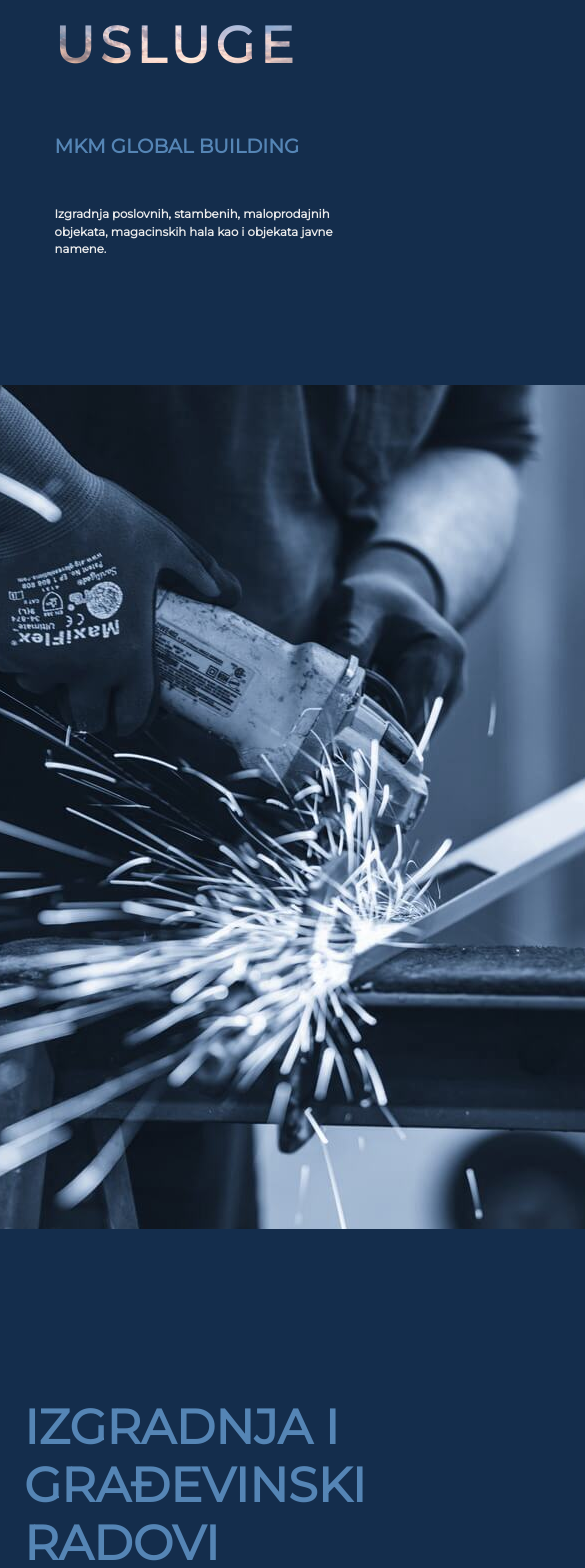
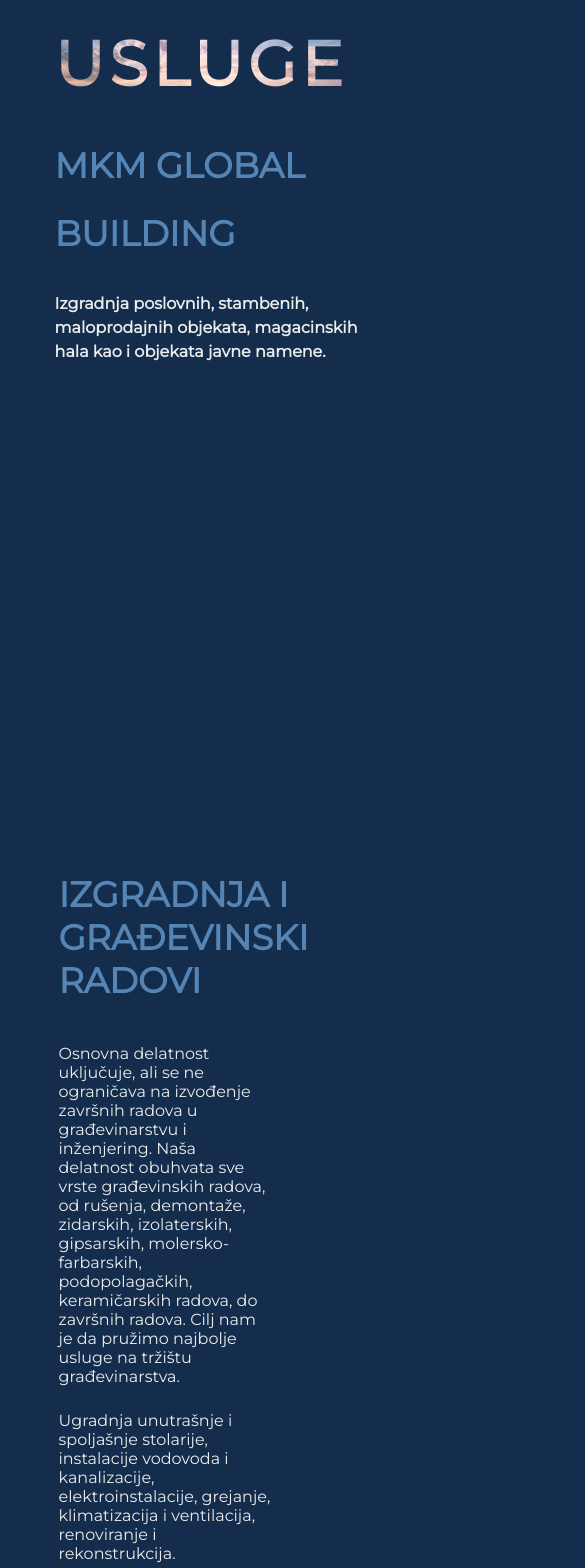
Before and after one commit to ikacar/mkm, a React (Create React App) app: page /usluge in a window 390 px wide. Shown: the part 140-1708 px from the top of the page, 585 px wide, since content can reach past the window. Built offline with nearby package versions, Linux system fonts and the light colour scheme.

Commit message:
responsive init

```diff
--- a/src/components/Projects.js
+++ b/src/components/Projects.js
@@ -31,7 +31,7 @@
                         <h1>Izvođenje zidarskih i armirano betonskih radova</h1>
                         <p>Povrsina 500 m2</p>
                     </div>
-                    <div className="project-heading">Mozzart Bet Smederevo</div>
+                    <div className="project-heading">Mozzart Bet</div>
 
                 </div>
                 <div className="project-container project-left" style={{  backgroundImage: `url(${project2})`}}>
@@ -46,7 +46,7 @@
                         <h1>Izvođenje zidarskih i armirano betonskih radova</h1>
                         <p>Povrsina 500 m2</p>
                     </div>
-                    <div className="project-heading">AERODROM „KONSTANTIN VELIKI“-NIŠ</div>
+                    <div className="project-heading">Aerodrom - NIŠ</div>
 
                 </div>
             </section>
--- a/src/style/mediaqueries.css
+++ b/src/style/mediaqueries.css
@@ -347,8 +347,8 @@
         font-size: 1rem;
     }
 
-    .right-section img{
-        display: none;
+    .right-section-image{
+        /* display: none; */
     }
 
     .landing-left-section{
@@ -372,7 +372,9 @@
         display: none;
     }
 
-
+    .about-us{
+        padding-bottom: 15vh;
+    }
     .about-us h2{
         font-size: 2rem;
     }
@@ -401,4 +403,114 @@
 
     }
 
+    .services-heading{
+        padding-bottom: 4vh;
+    }
+
+    .landing-right-section{
+        padding-top: 0vh;
+    }
+
+    .landing-right-section-heading{
+        padding-bottom: 8vh;
+    }
+
+    .landing-right-section h1{
+        font-size: 16vw;
+        line-height: 8vh;
+    }
+
+    .landing-right-section h2{
+        font-size: 9vw;
+    }
+
+    .landing-right-section p{
+        font-size: 1rem;
+    }
+
+    .landing-right-section-image{
+        display: none;
+    }
+
+    .services-heading{
+        padding-bottom: 4vh;
+    }
+
+    .services h2{
+        font-size: 9vw;
+        font-weight: 900;
+        margin-bottom: 2vh;
+        padding-top: 0vh;
+        padding-bottom: 0vh;
+    }
+
+    .services p{
+        font-size: 1rem;
+        text-align: left;
+        padding-bottom: 4vh;
+        font-weight: 400;
+        padding-bottom: 0vh;
+    }
+
+    .services-list-container{
+
+        display: block;
+        align-items: start;
+        justify-content: start;
+        padding-bottom: 10vh;
+        /* padding-left: -20vw; */
+
+    }
+
+    .services-list h2{
+        font-size: 2rem;
+
+    }
+
+    .services-list li{
+        font-size: 1rem;
+    }
+
+    .services-list-container{
+        padding-bottom: 0vh;
+    }
+
+    .footer-col{
+        padding: 0;
+    }
+
+    .footer{
+        padding-top: 0vh;
+    }
+
+    .projects-landing{
+        min-height: 60vh;
+    }
+
+    .project-container {
+        height: 30vh;
+        margin-bottom: 10vh;
+    }
+
+    .project-info{
+        padding: 2vh 2vw;
+        height: 26vh;
+        width: 30vw;
+    }
+
+    .project-heading{
+        padding-bottom: 4vh;
+        font-weight: 900 ;
+        font-size: 2rem;
+        background-color: none;
+    }
+
+    .project-info h1{
+        font-size: 0.7rem;
+    }
+
+    .project-info p{
+        font-size: 1rem;
+    }
+
 }
```
